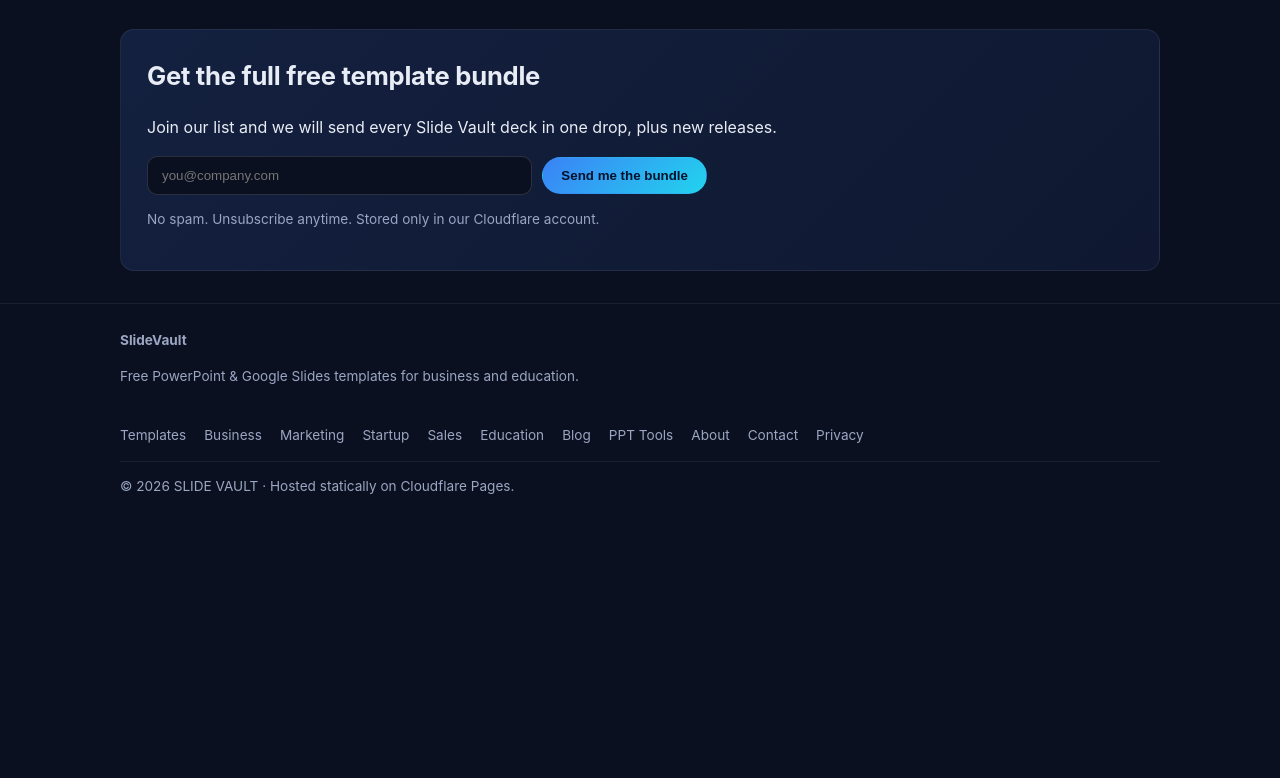
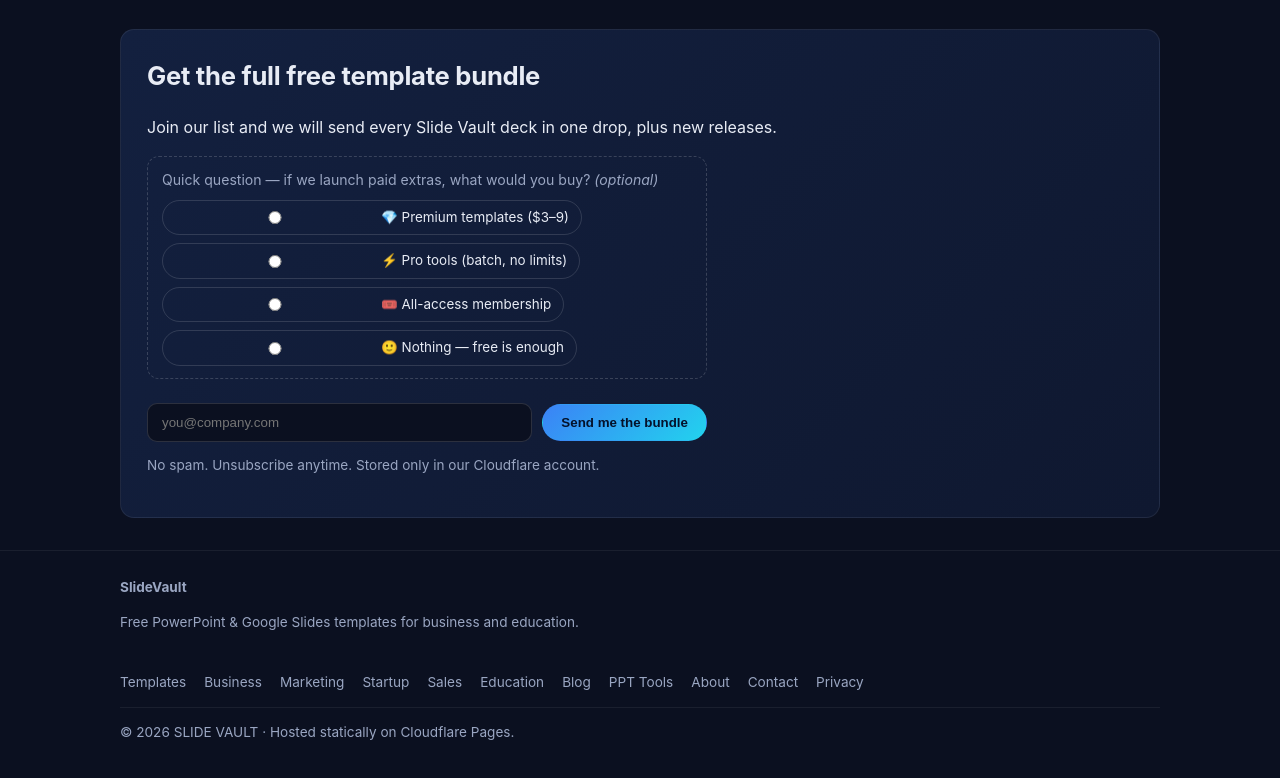
Before and after one commit to wongcoekfai/slidevault-lite, a plain HTML site: page templates/education/index.html in a window 1280 px wide. Shown: the part 1565-2343 px from the top of the page. Before the commit the page ends 2102 px from the top, so only its background shows below. Drawn offline with Linux system fonts and the light colour scheme.

Commit message:
chore: regenerate education hub with pay-interest poll (48/48 forms)

```diff
--- a/templates/education/index.html
+++ b/templates/education/index.html
@@ -17,7 +17,7 @@
 <meta name="twitter:title" content="Free Education Presentation Templates - Lesson, Academic and Training Decks" />
 <meta name="twitter:description" content="4 free education presentation templates: lesson plans, academic defence, staff training and workshop decks. Editable PowerPoint and Google Slides, no signup." />
 <meta name="twitter:image" content="https://slidevaulte.com/assets/img/Training-Course-Template.jpg" />
-<link rel="stylesheet" href="/assets/style.css?v=6" />
+<link rel="stylesheet" href="/assets/style.css?v=7" />
 <script type="application/ld+json">
 {
  "@context": "https://schema.org",
@@ -142,6 +142,15 @@
     <p>Join our list and we will send every Slide Vault deck in one drop, plus new releases.</p>
     <form action="/subscribe" method="POST" class="subscribe compact">
       <input type="hidden" name="source" value="cat_education" />
+      <div class="pay-poll">
+        <p class="q">Quick question — if we launch paid extras, what would you buy? <i>(optional)</i></p>
+        <div class="opts">
+          <label><input type="radio" name="want" value="premium-templates" /> 💎 Premium templates ($3–9)</label>
+          <label><input type="radio" name="want" value="pro-tools" /> ⚡ Pro tools (batch, no limits)</label>
+          <label><input type="radio" name="want" value="membership" /> 🎟️ All-access membership</label>
+          <label><input type="radio" name="want" value="nothing" /> 🙂 Nothing — free is enough</label>
+        </div>
+      </div>
       <input type="email" name="email" placeholder="you@company.com" required />
       <button class="btn btn-primary" type="submit">Send me the bundle</button>
       <input type="text" name="website" tabindex="-1" autocomplete="off" style="position:absolute;left:-9999px" aria-hidden="true" />
```
